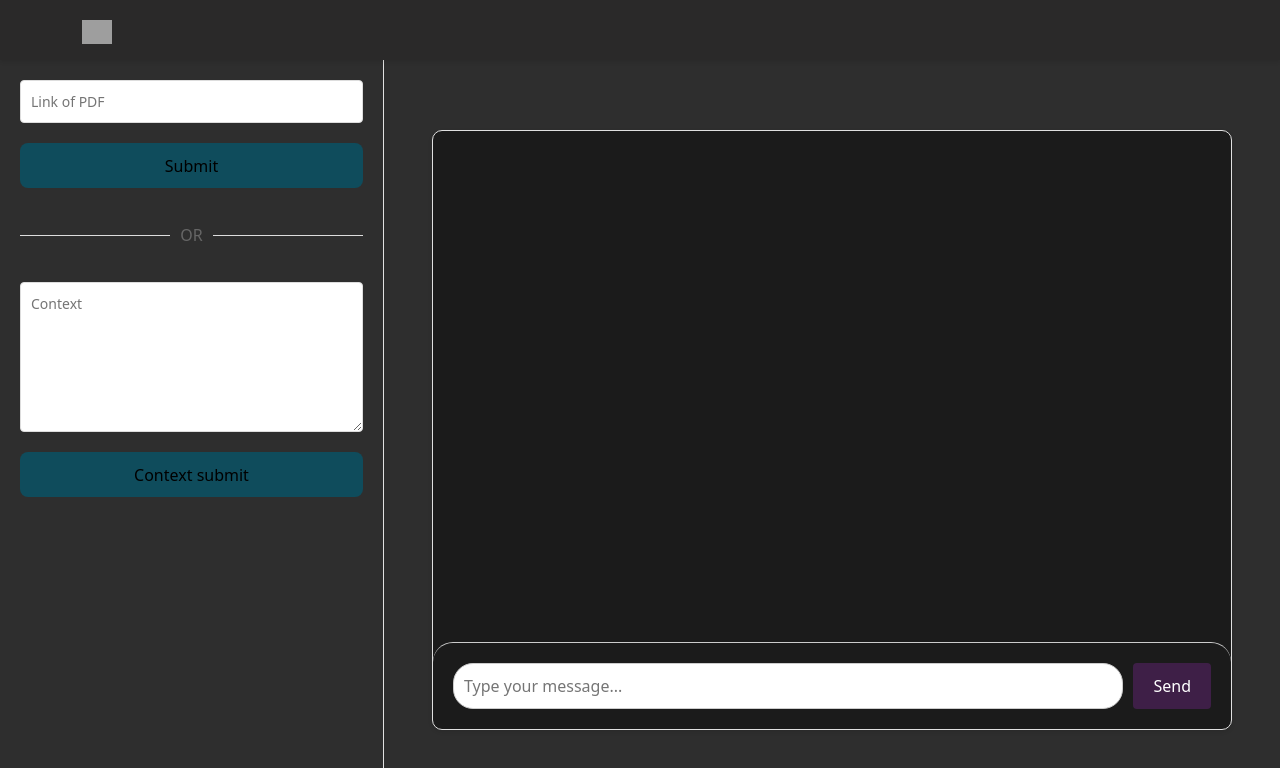
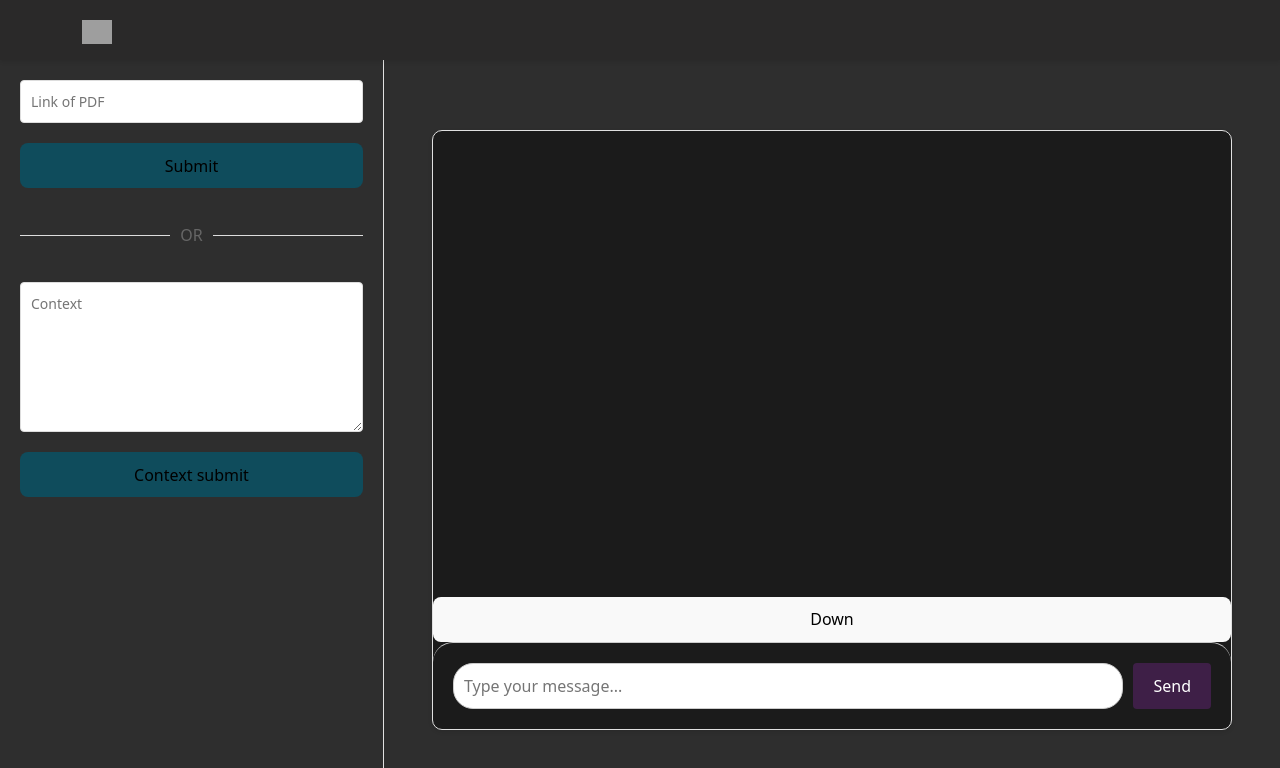
Before and after one commit to RealRaghu09/Learn-GPT, a React (Vite) app in the folder frontend/: page / in a window 1280 px wide. Both pictures are taken after a click on the button "ChatBot". Shown: the top 768 px of the page. Built offline with nearby package versions, Linux system fonts and the light colour scheme; grey boxes are pictures that could not be loaded; a web font is replaced by a local one.

Commit message:
Down Button

```diff
--- a/frontend/src/components/Chatbot.jsx
+++ b/frontend/src/components/Chatbot.jsx
@@ -1,11 +1,22 @@
-import React, { useState ,useEffect } from 'react';
+import React, { useState, useEffect, useRef } from 'react';
 import './Chatbot.css';
-import {useData} from '../context/DataContext'
+import { useData } from '../context/DataContext'
+
 export default function Chatbot() {
+  const userSectionRef = useRef(null);
+  const bottomRef = useRef(null);
   const [messages, setMessages] = useState([]);
   const [input, setInput] = useState('');
   const [isLoading, setIsLoading] = useState(false);
-  const {finalData} = useData()
+  const { finalData } = useData()
+
+  const scrollToUser = () => {
+    bottomRef.current?.scrollIntoView({
+      behavior: 'smooth',
+      block: 'end',
+    });
+  };
+
   const handleButtonClick = async (action) => {
     console.log(`${action} button clicked`);
     let size = action // for Sending json
@@ -19,7 +30,7 @@ export default function Chatbot() {
 
 
     const data = {
-      "question":question,
+      "question": question,
       "context": finalData
     };
 
@@ -35,7 +46,7 @@ export default function Chatbot() {
       const responseData = await res.json();
       const responseContent = responseData['response']
       setSummary(responseContent)
-      console.log("Final Summary ",responseContent)
+      console.log("Final Summary ", responseContent)
 
     } catch (error) {
       console.error('Error:', error);
@@ -105,7 +116,7 @@ export default function Chatbot() {
   };
 
   return (
-    <div className="chatbot-container ">
+    <div className="chatbot-container">
       <div className="chat-messages">
         {messages.map((message, index) => (
           <div
@@ -124,7 +135,11 @@ export default function Chatbot() {
             </div>
           </div>
         )}
+        <div ref={bottomRef} />
       </div>
+      <button onClick={scrollToUser}>
+        Down
+      </button>
       <form className="chat-input-form" onSubmit={handleSend}>
         <input
           type="text"
```
